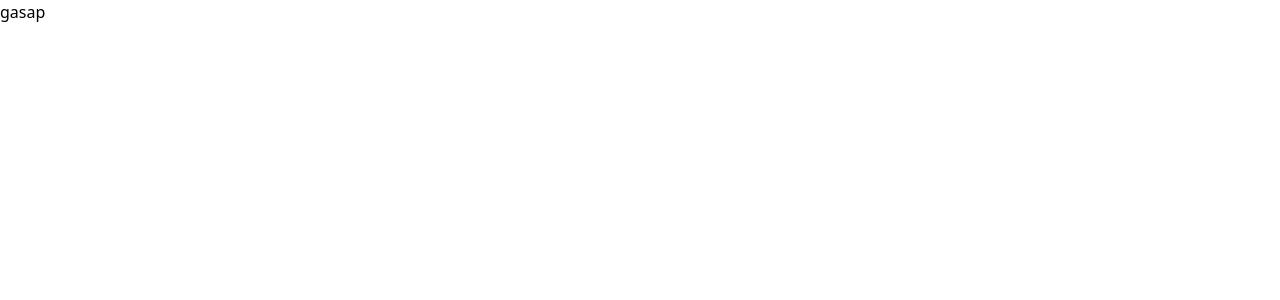
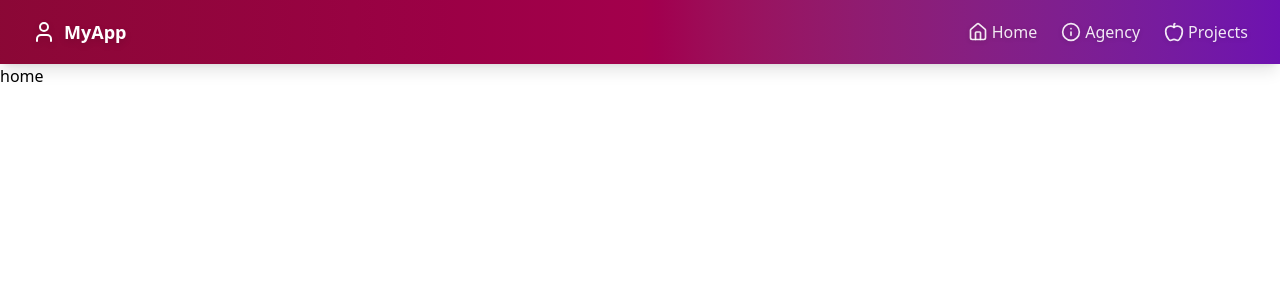
Before and after one commit to muhamash/mastering-at-gsap, a React (Vite) app: page / in a window 1280 px wide. Shown: the top 300 px of the page. Built offline with nearby package versions, Linux system fonts and the light colour scheme.

Commit message:
nav init

```diff
--- a/package.json
+++ b/package.json
@@ -13,8 +13,10 @@
     "@gsap/react": "^2.1.2",
     "@tailwindcss/vite": "^4.1.13",
     "gsap": "^3.13.0",
+    "lucide-react": "^0.543.0",
     "react": "^19.1.1",
     "react-dom": "^19.1.1",
+    "react-lucid": "^0.0.1",
     "react-router": "^7.8.2",
     "tailwindcss": "^4.1.13"
   },
--- a/src/Page.jsx
+++ b/src/Page.jsx
@@ -1,9 +1,11 @@
+import { Outlet } from 'react-router';
+import BaseLayouts from "./layouts/BaseLayouts";
 
 const Page = () => {
     return (
-        <div>
-            gasap
-        </div>
+        <BaseLayouts>
+            <Outlet/>
+        </BaseLayouts>
     );
 };
 
--- /dev/null
+++ b/src/Pages/Agency.jsx
@@ -0,0 +1,8 @@
+
+export default function Agency() {
+  return (
+    <div>
+      agency
+    </div>
+  )
+}
--- /dev/null
+++ b/src/Pages/Home.jsx
@@ -0,0 +1,8 @@
+
+export default function Home() {
+  return (
+    <div>
+      home
+    </div>
+  )
+}
--- /dev/null
+++ b/src/Pages/Projects.jsx
@@ -0,0 +1,8 @@
+
+export default function Projects() {
+  return (
+    <div>
+      projects
+    </div>
+  )
+}
--- /dev/null
+++ b/src/layouts/BaseLayouts.jsx
@@ -0,0 +1,14 @@
+import StickyNavbar from "./Nav";
+
+export default function BaseLayouts({children}) {
+    return (
+        <div className="min-h-screen flex flex-col">
+            <StickyNavbar />
+            <div className="grow-1">
+                { children }
+            </div>
+
+            {/* footer?? */}
+        </div>
+    );
+}
--- /dev/null
+++ b/src/layouts/Nav.jsx
@@ -0,0 +1,43 @@
+import { Apple, Home, Info, User } from "lucide-react";
+import { Link } from "react-router";
+
+export default function StickyNavbar() {
+  return (
+    <nav className="sticky top-0 z-50 bg-gradient-to-r from-rose-900 via-pink-800 to-purple-800 backdrop-blur-md bg-opacity-60 shadow-lg">
+      <div className="max-w-7xl mx-auto px-4 sm:px-6 lg:px-8">
+        <div className="flex items-center justify-between h-16">
+          {/* Logo */}
+          <div className="flex items-center space-x-2 text-white drop-shadow-md">
+            <User className="w-6 h-6" />
+            <span className="font-bold text-lg">MyApp</span>
+          </div>
+
+          {/* Nav Links */}
+          <div className="flex space-x-6">
+            <Link
+              to="/"
+              className="flex items-center space-x-1 text-white/90 hover:text-white drop-shadow-sm transition"
+            >
+              <Home className="w-5 h-5" />
+              <span>Home</span>
+            </Link>
+            <Link
+              to="/agency"
+              className="flex items-center space-x-1 text-white/90 hover:text-white drop-shadow-sm transition"
+            >
+              <Info className="w-5 h-5" />
+              <span>Agency</span>
+            </Link>
+            <Link
+              to="/projects"
+              className="flex items-center space-x-1 text-white/90 hover:text-white drop-shadow-sm transition"
+            >
+              <Apple className="w-5 h-5" />
+              <span>Projects</span>
+            </Link>
+          </div>
+        </div>
+      </div>
+    </nav>
+  );
+}
--- a/src/routes/index.js
+++ b/src/routes/index.js
@@ -1,14 +1,31 @@
 import { createBrowserRouter } from "react-router";
 import App from "../App";
 import Page from "../Page";
+import Agency from "../Pages/Agency";
+import Home from "../Pages/Home";
+import Projects from "../Pages/Projects";
 
-export const appRoute = createBrowserRouter([
+export const appRoute = createBrowserRouter( [
     {
-        path:'/',
-        Component: Page
+        path: '/',
+        Component: Page,
+        children: [
+            {
+                index: true,
+                Component: Home
+            },
+            {
+                path: '/agency',
+                Component: Agency
+            },
+            {
+                path: '/projects',
+                Component: Projects
+            },
+        ]
     },
     {
-        path:'/basic-gsap-animations',
+        path: '/basic-gsap-animations',
         Component: App
     }
-])
+] );
```
Also changed, not shown: 2 other files (tests, documents, lock files or other folders).
